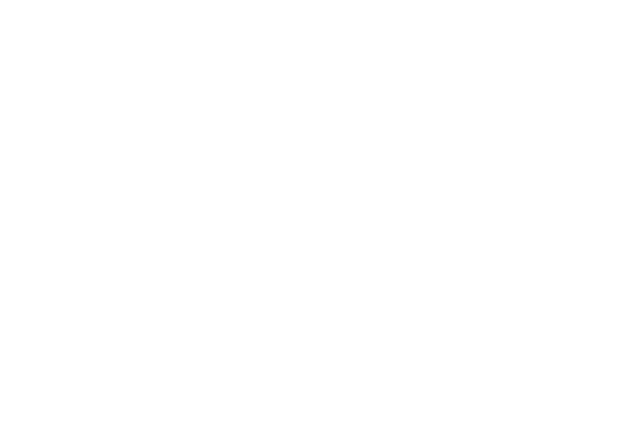
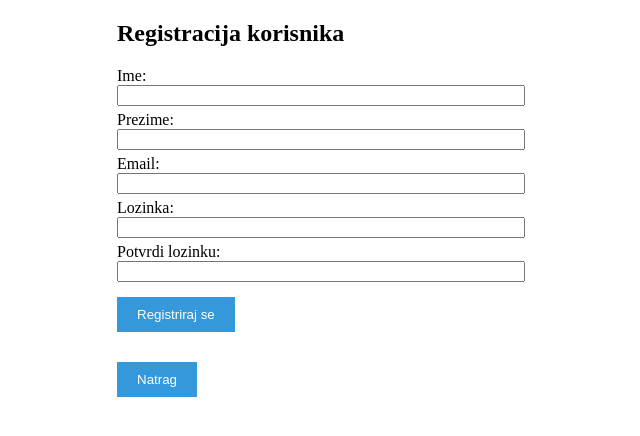
Before and after one commit to shlazaric/frontend, a Vue app in the folder vetdoc/: page /register in a window 1280 px wide. Before the commit this address had no page. Shown: the top 436 px of the page, without its empty margins (323-963 px from the left). Built offline with nearby package versions, Linux system fonts and the light colour scheme.

Commit message:
Dodana stranica za uređivanje profila ljubimca

```diff
--- /dev/null
+++ b/vetdoc/src/components/User/EditPetProfile.vue
@@ -0,0 +1,41 @@
+<template>
+    <div>
+      <h2>Uredi profil ljubimca</h2>
+
+      <form @submit.prevent="updateProfile">
+        <input v-model="name" type="text" placeholder="Ime ljubimca" />
+        <input v-model="species" type="text" placeholder="Vrsta ljubimca" />
+        <input v-model="age" type="number" placeholder="Starost ljubimca" />
+
+        <button type="submit">Spremi promjene</button>
+      </form>
+
+      <router-link to="/pet-profile">
+        <button>Natrag</button>
+      </router-link>
+    </div>
+  </template>
+
+  <script>
+  export default {
+    data() {
+      return {
+        name: '',
+        species: '',
+        age: ''
+      };
+    },
+    mounted() {
+
+      this.name = this.$route.query.name || '';
+      this.species = this.$route.query.species || '';
+      this.age = this.$route.query.age || '';
+    },
+    methods: {
+      updateProfile() {
+        alert('Promjene su spremljene! ');
+
+      }
+    }
+  };
+  </script>
--- a/vetdoc/src/components/User/PetProfileForm.vue
+++ b/vetdoc/src/components/User/PetProfileForm.vue
@@ -12,13 +12,20 @@
 
     <p v-if="errorMessage" style="color: red;">{{ errorMessage }}</p>
     <p v-if="successMessage" style="color: green;">{{ successMessage }}</p>
-      <router-link to="/pet-profile">
+
+
+    <router-link to="/edit-pet"
+    >
       <button>Uredi profil ljubimca</button>
     </router-link>
     <br />
     <router-link to="/appointment-booking">
       <button>Rezerviraj termin kod veterinara</button>
     </router-link>
+
+    <RouterLink to="/home-page" class="back-button">
+      <button type="button">Natrag</button>
+    </RouterLink>
   </div>
 </template>
 
@@ -42,12 +49,8 @@
         this.errorMessage = '';
         this.successMessage = 'Podaci su uspješno sačuvani!';
 
-          // Reset formu
-          this.name = '';
-          this.species = '';
-          this.age = '';
       }
     }
   }
-  }
+};
 </script>
--- a/vetdoc/src/components/User/RegisterForm.vue
+++ b/vetdoc/src/components/User/RegisterForm.vue
@@ -6,6 +6,12 @@
     <form @submit.prevent="handleSubmit">
       <div>
         <label>Ime:</label>
+        <input v-model="name" />
+        <span v-if="errors.name">{{ errors.name }}</span>
+      </div>
+
+      <div>
+        <label>Prezime:</label>
         <input v-model="name" />
         <span v-if="errors.name">{{ errors.name }}</span>
       </div>
@@ -32,7 +38,7 @@
     </form>
 
     <!-- Gumb za povratak na početnu stranicu -->
-    <RouterLink to="/home-page" class="back-button">
+    <RouterLink to="/" class="back-button">
       <button type="button">Natrag</button>
     </RouterLink>
   </div>
--- a/vetdoc/src/components/User/UserLoginForm.vue
+++ b/vetdoc/src/components/User/UserLoginForm.vue
@@ -20,7 +20,7 @@
     </form>
 
     <!-- Gumb za povratak na početnu stranicu -->
-    <RouterLink to="/home-page" class="back-button">
+    <RouterLink to="/" class="back-button">
       <button type="button">Natrag</button>
     </RouterLink>
   </div>
@@ -58,7 +58,7 @@ const validate = () => {
 const handleSubmit = () => {
   if (validate()) {
     alert('Korisnik uspješno prijavljen!')
-    router.push('/home') // Prebacivanje na HomePage
+    router.push('/home-page') // Prebacivanje na HomePage
   }
 }
 </script>
```
Also changed, not shown: vetdoc/src/router/index.js (+5 -3 lines). Lines whose indentation alone changed are shown as unchanged.
